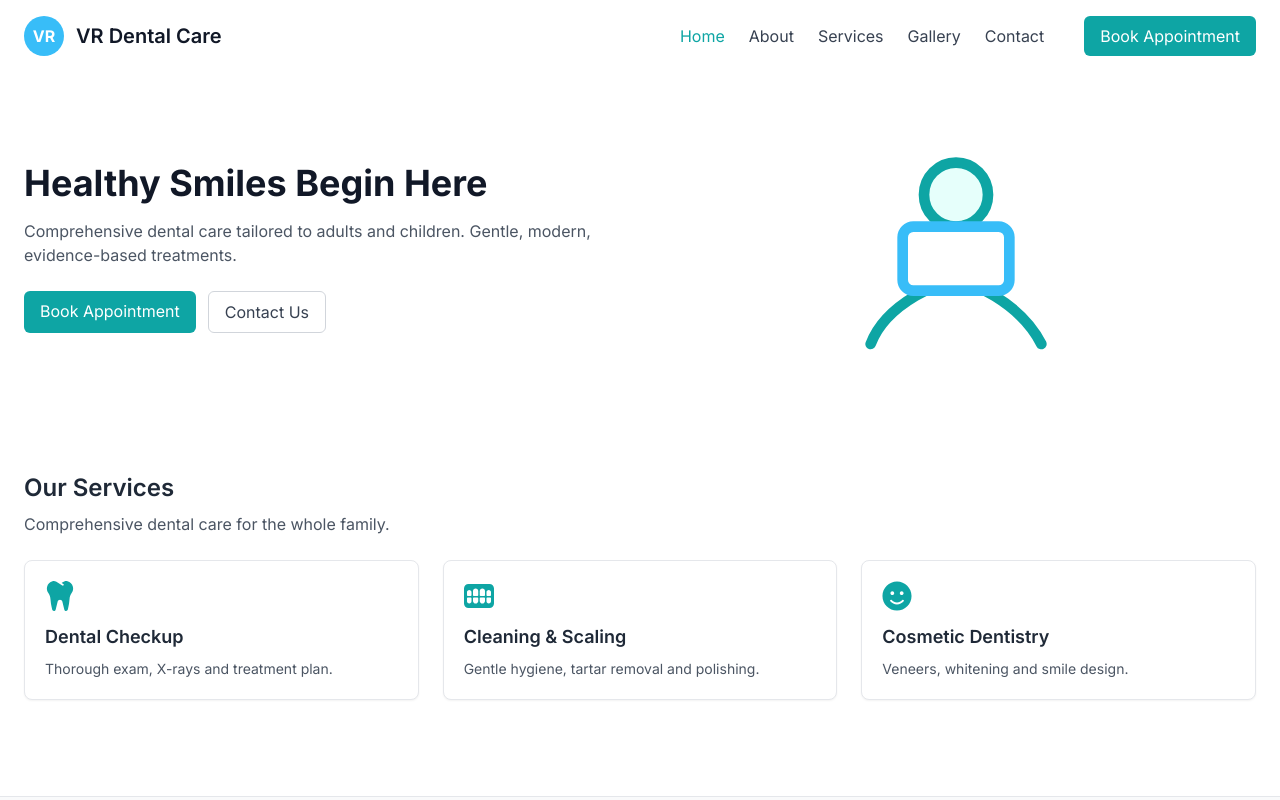
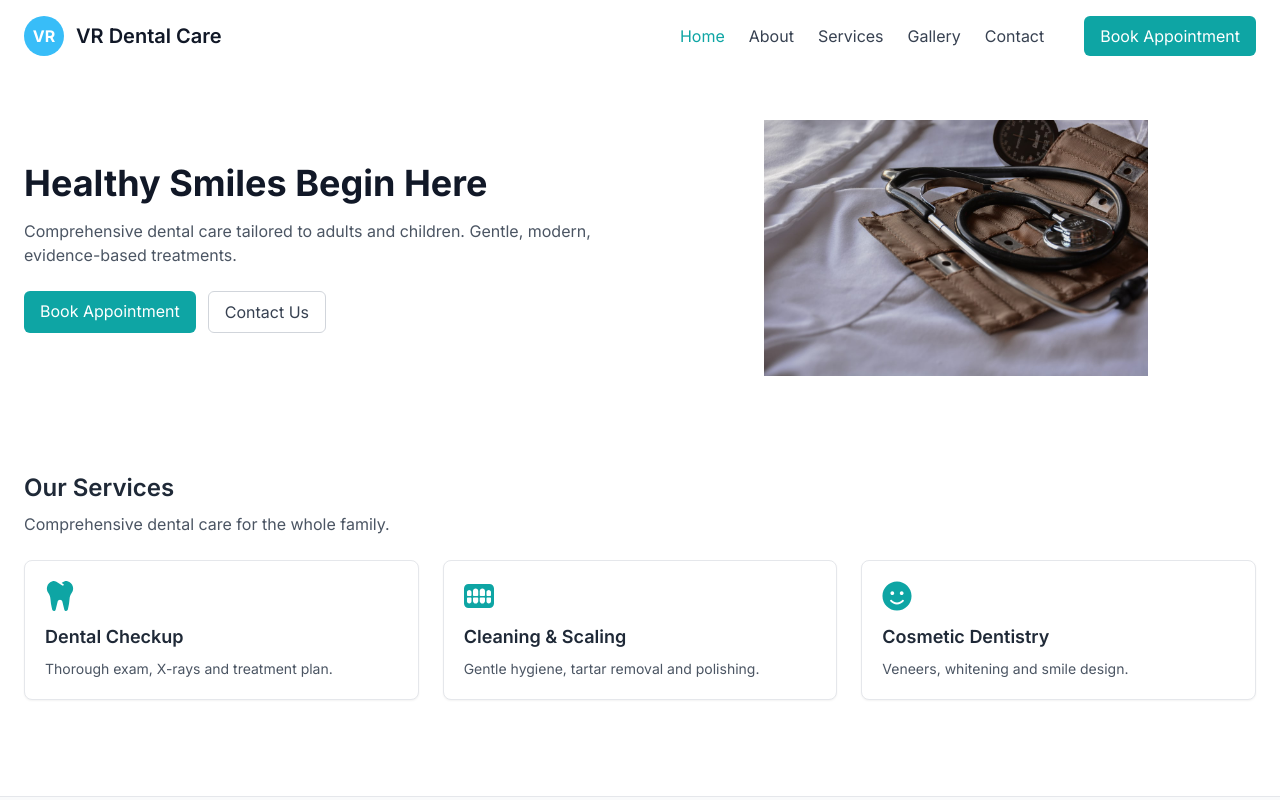
Before and after one commit to MUGESHBABU-MAP/vr-dental-care, a React (Create React App) app: page / in a window 1280 px wide. Shown: the top 800 px of the page. Built offline with nearby package versions, Linux system fonts and the light colour scheme.

Commit message:
feat:webite image

```diff
--- a/src/components/Hero.jsx
+++ b/src/components/Hero.jsx
@@ -1,6 +1,6 @@
 import React from "react";
 import { Link } from "react-router-dom";
-import doctor from "../assets/doctor.svg";
+import doctor from "../assets/Homephoto.jpeg";
 
 export default function Hero() {
   return (
@@ -15,7 +15,7 @@ export default function Hero() {
           </div>
         </div>
         <div className="md:w-1/2 flex justify-center">
-          <img src={doctor} alt="Dentist illustration" className="w-64 h-64" />
+          <img src={doctor} alt="Dentist illustration" className="w-128 h-64" />
         </div>
       </div>
     </section>
```
Also changed, not shown: src/assets/Homephoto.jpeg (added).
